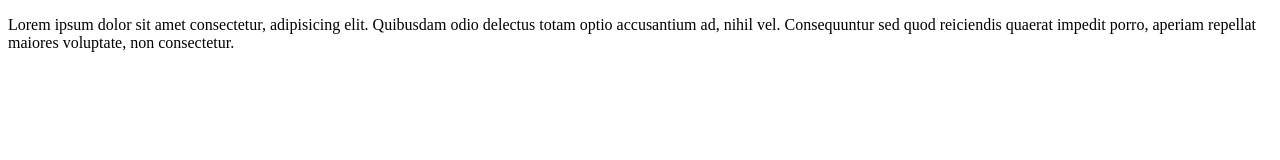
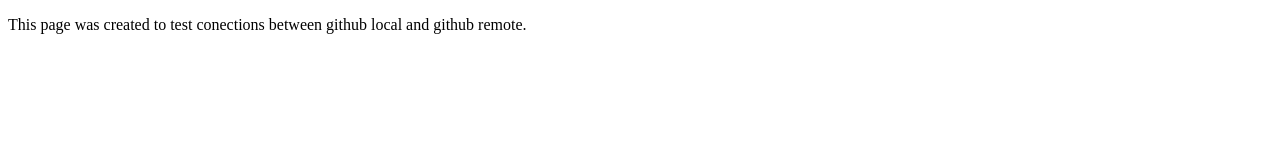
Before and after one commit to EnriquePH77/Prework-Course, a plain HTML site: page index.html in a window 1280 px wide. Drawn offline with Linux system fonts and the light colour scheme.

Commit message:
Modificamos texto de la pagina

```diff
--- a/index.html
+++ b/index.html
@@ -4,9 +4,9 @@
     <meta charset="UTF-8">
     <meta http-equiv="X-UA-Compatible" content="IE=edge">
     <meta name="viewport" content="width=device-width, initial-scale=1.0">
-    <title>Curso Prework</title>
+    <title>Curso Prework GitHub</title>
 </head>
 <body>
-    <p>Lorem ipsum dolor sit amet consectetur, adipisicing elit. Quibusdam odio delectus totam optio accusantium ad, nihil vel. Consequuntur sed quod reiciendis quaerat impedit porro, aperiam repellat maiores voluptate, non consectetur.</p>
+    <p>This page was created to test conections between github local and github remote.</p>
 </body>
 </html>
```
